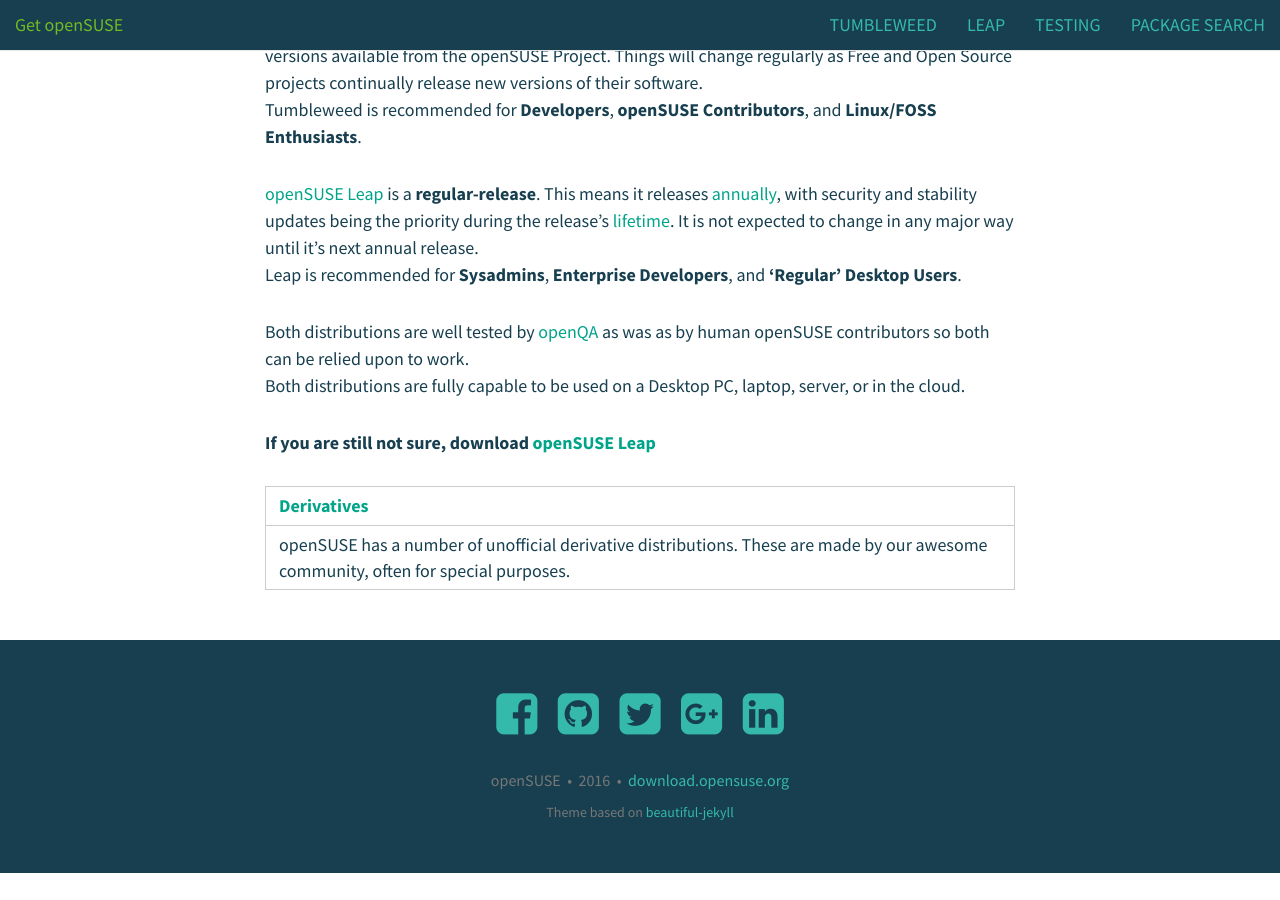
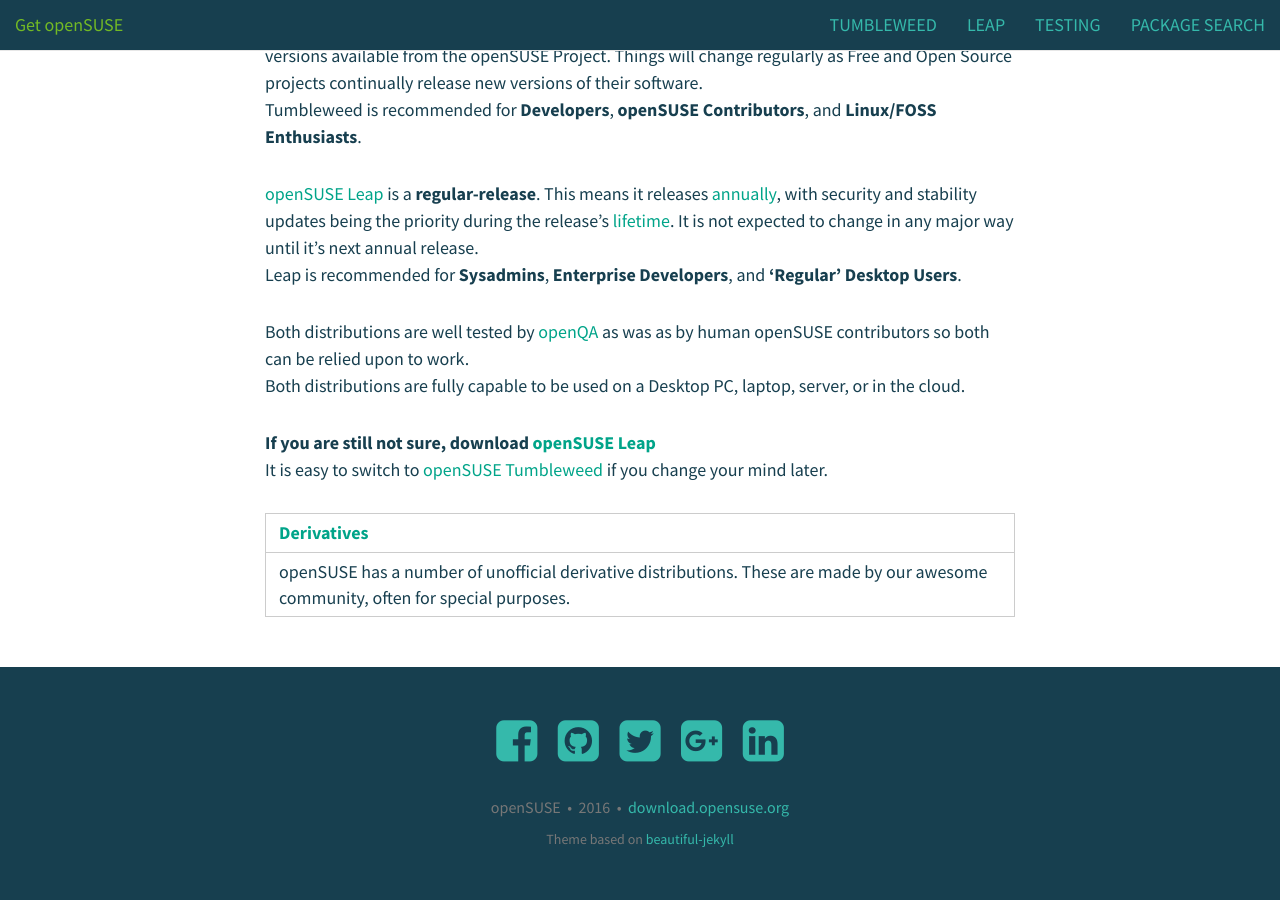
Before and after one commit to sysrich/new-software.o.o, a Jekyll site: the page built from index.md, in a window 1280 px wide and 900 px high, scrolled down 627 px. Built offline with Jekyll 4.4.1, drawn with Linux system fonts in a browser that asks for light colours; nearby versions of some CDN libraries; before the commit the page ends 1500 px from its top, so only the background shows below that.

Commit message:
Be even friendlier

```diff
--- a/index.md
+++ b/index.md
@@ -24,6 +24,7 @@
 Both distributions are fully capable to be used on a Desktop PC, laptop, server, or in the cloud.
 
 **If you are still not sure, download [openSUSE Leap]({{ site.url}}/leap)**
+It is easy to switch to [openSUSE Tumbleweed]({{ site.url }}/tumbleweed) if you change your mind later.
 
 
 | [Derivatives](https://en.opensuse.org/Derivatives) |
```
